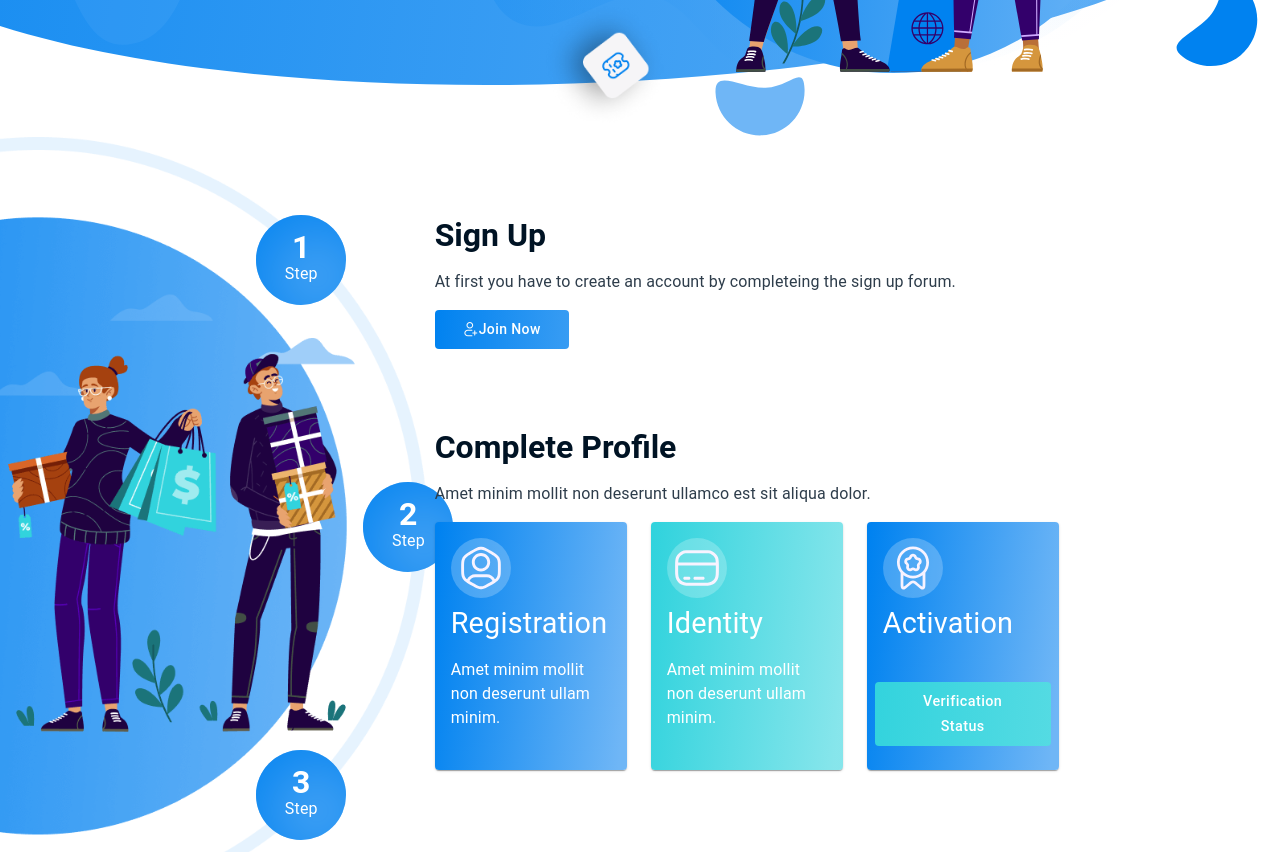
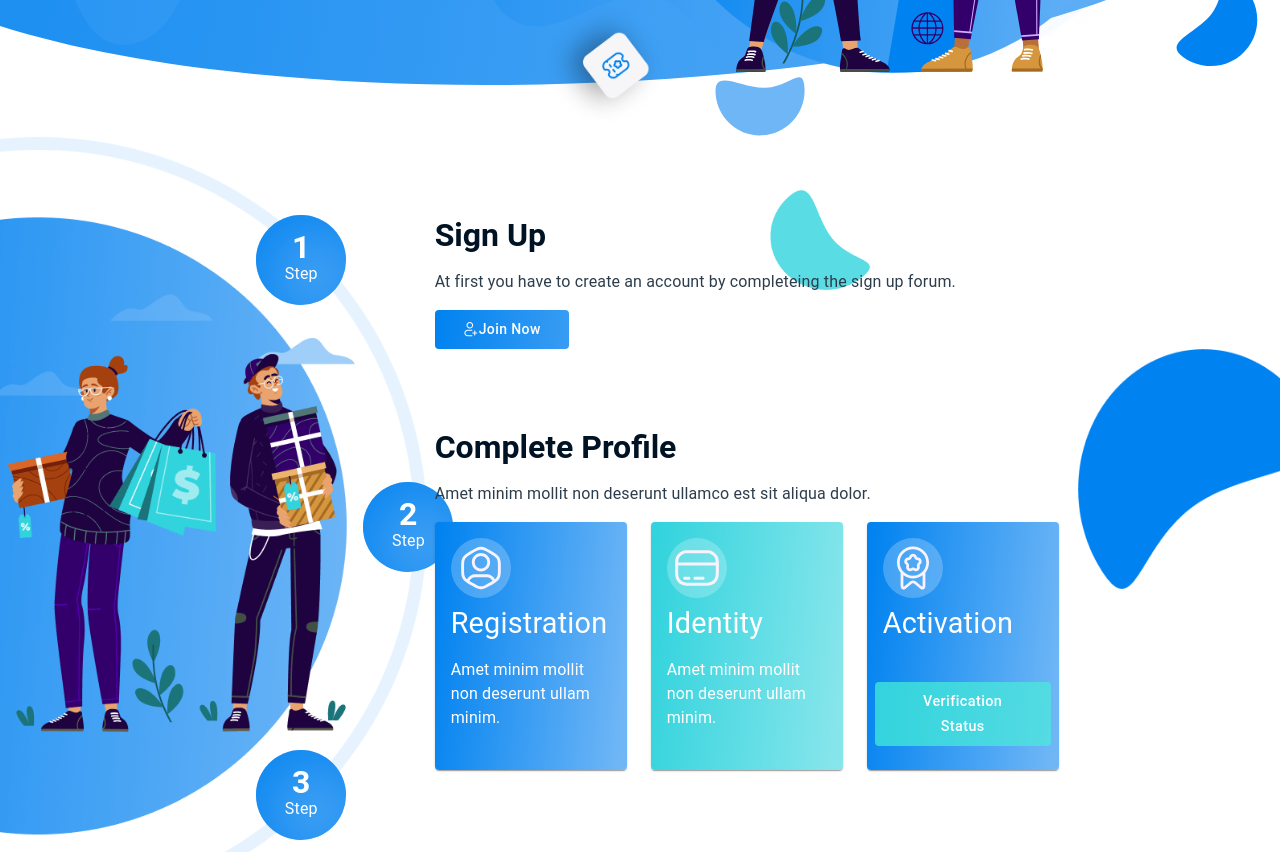
Before and after one commit to rahmanhamim/dopton-nextjs, a Next.js app: page / in a window 1280 px wide. Shown: the part 620-1472 px from the top of the page. Built offline with nearby package versions, Linux system fonts and the light colour scheme.

Commit message:
signup section done

```diff
--- a/src/components/home/SignUpSection.tsx
+++ b/src/components/home/SignUpSection.tsx
@@ -85,8 +85,36 @@ const SignUpSection = () => {
   };
 
   return (
-    <Box>
-      <Grid container>
+    <>
+      <Grid
+        container
+        sx={{
+          position: "relative",
+          overflowX: "hidden",
+        }}
+      >
+        <Box sx={{ position: "absolute", right: "32%", top: "5%" }}>
+          <Image
+            src="/assets/imgs/icons/signup-ellipse-1.png"
+            width="100px"
+            height="100px"
+            alt="ellipse"
+          />
+        </Box>
+        <Box
+          sx={{
+            position: "absolute",
+            right: "-3%",
+            top: "20%",
+          }}
+        >
+          <Image
+            src="/assets/imgs/icons/signup-ellipse-2.png"
+            width="240px"
+            height="240px"
+            alt="ellipse"
+          />
+        </Box>
         <Grid item xs={8} lg={4}>
           <Box
             sx={{
@@ -333,7 +361,7 @@ const SignUpSection = () => {
           </Box>
         </Grid>
       </Grid>
-    </Box>
+    </>
   );
 };
 
```
